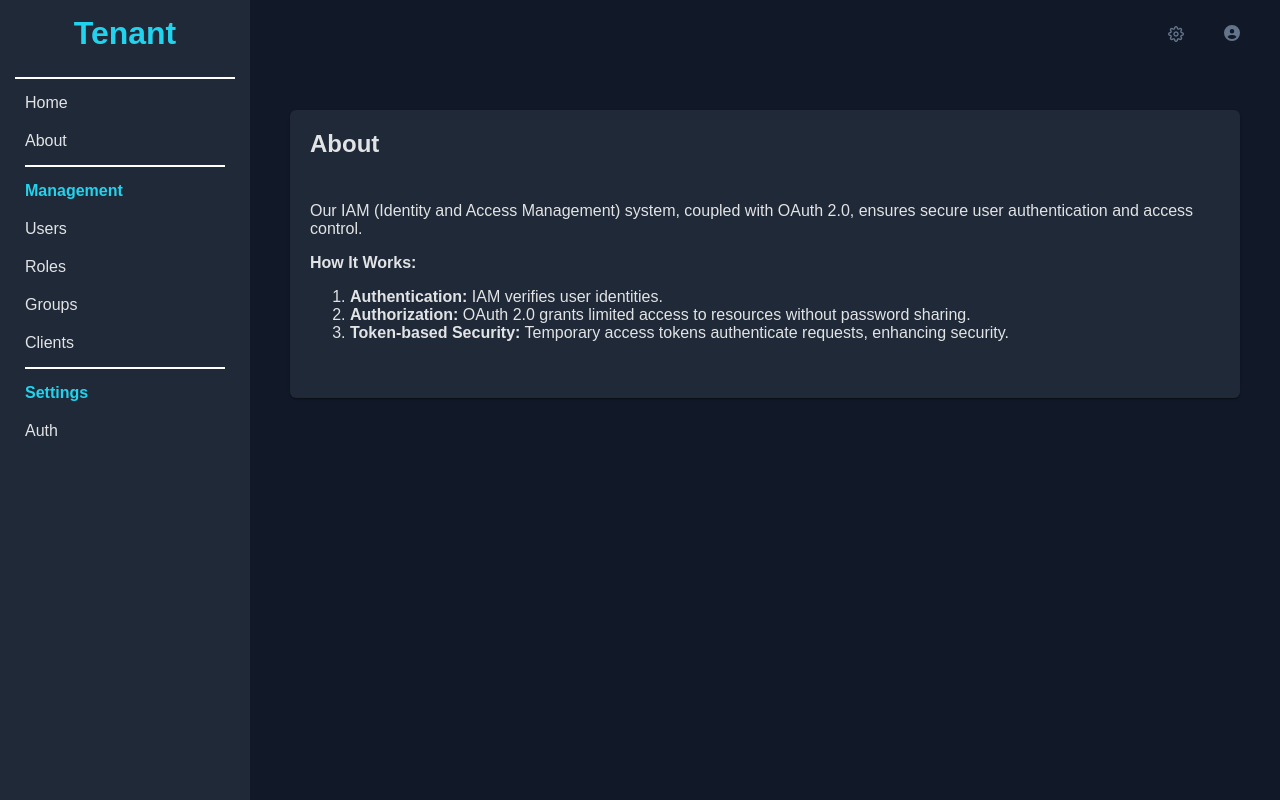
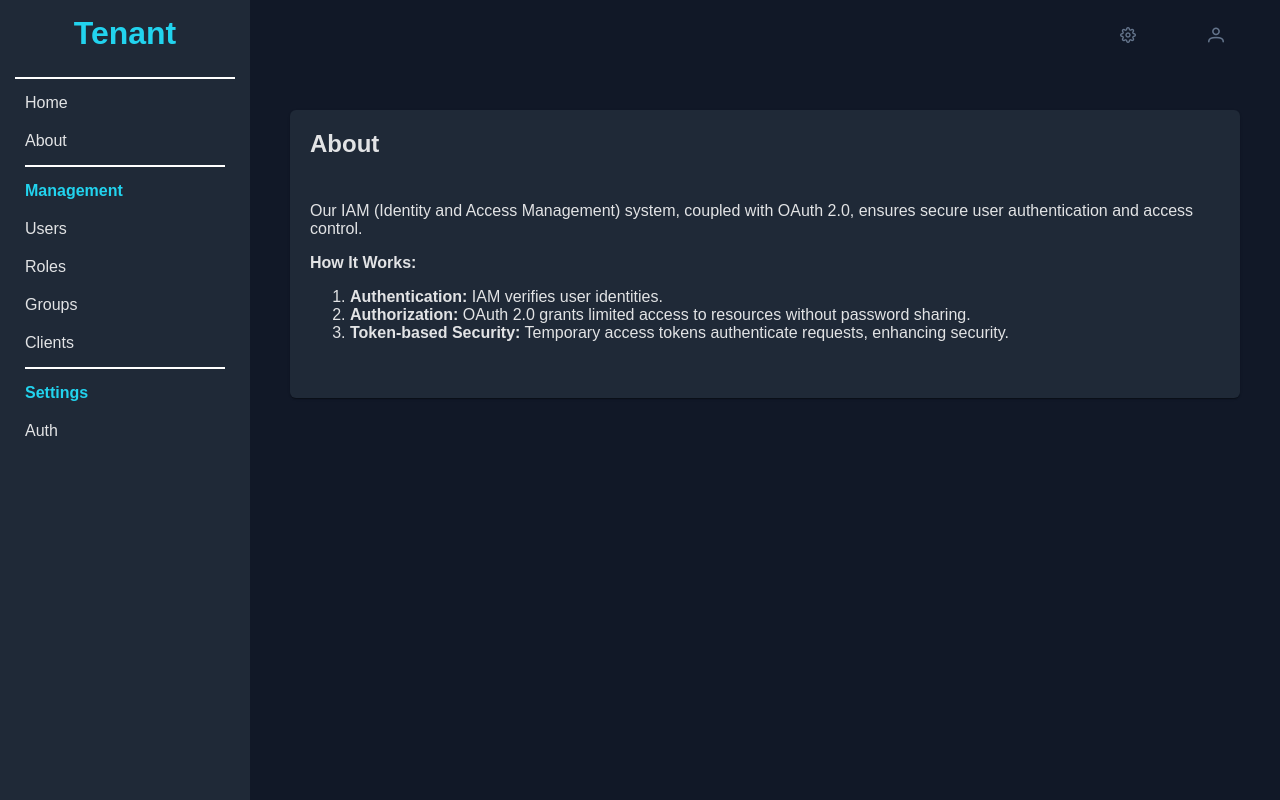
Before and after one commit to joyned/venus-iam-portal, a React (Create React App) app: page /about in a window 1280 px wide. Built offline with nearby package versions, Linux system fonts and the light colour scheme; no server answers; a web font is replaced by a local one.

Commit message:
feat: add dropdown menu on user icon

```diff
--- a/src/Layout/Layout.tsx
+++ b/src/Layout/Layout.tsx
@@ -1,8 +1,31 @@
+import { Button } from 'primereact/button';
+import { Menu } from 'primereact/menu';
+import { MenuItem } from 'primereact/menuitem';
+import { useRef } from 'react';
 import { useNavigate } from 'react-router-dom';
-import './Layout.scss'
-import { FaCircleUser } from "react-icons/fa6";
+import './Layout.scss';
 
 export default function Layout(props: { children?: any }) {
+    const user = JSON.parse(localStorage.getItem('user') || '{}');
+    const menuUserTopBar = useRef<Menu>(null);
+    const menuUserItems: MenuItem[] = [
+        {
+            label: user.name,
+            items: [
+                {
+                    label: 'Logout',
+                    icon: 'pi pi-sign-out',
+                    command: () => {
+                        localStorage.removeItem('user');
+                        localStorage.removeItem('token');
+                        navigate('/')
+                    }
+                }
+            ]
+        }
+    ];
+
+
     const navigate = useNavigate();
     return (
         <div className="layoutContent">
@@ -30,12 +53,19 @@ export default function Layout(props: { children?: any }) {
                 </div>
             </div>
             <div className="topMenu">
+                <Menu model={menuUserItems} popup ref={menuUserTopBar} id="popup_menu_left" />
                 <div className="content">
                     <div className="settings">
-                        <i className="pi pi-cog"></i>
+                        <Button text icon="pi pi-cog" className="mr-2"
+                            aria-controls="popup_menu_left" aria-haspopup
+                            style={{ color: '#64748B' }} />
                     </div>
                     <div className="user">
-                        <FaCircleUser />
+                        <Menu model={menuUserItems} popup ref={menuUserTopBar} id="popup_menu_left" />
+                        <Button text icon="pi pi-user" className="mr-2"
+                            onClick={(event) => menuUserTopBar.current?.toggle(event)}
+                            aria-controls="popup_menu_left" aria-haspopup
+                            style={{ color: '#64748B' }} />
                     </div>
                 </div>
             </div>
```
